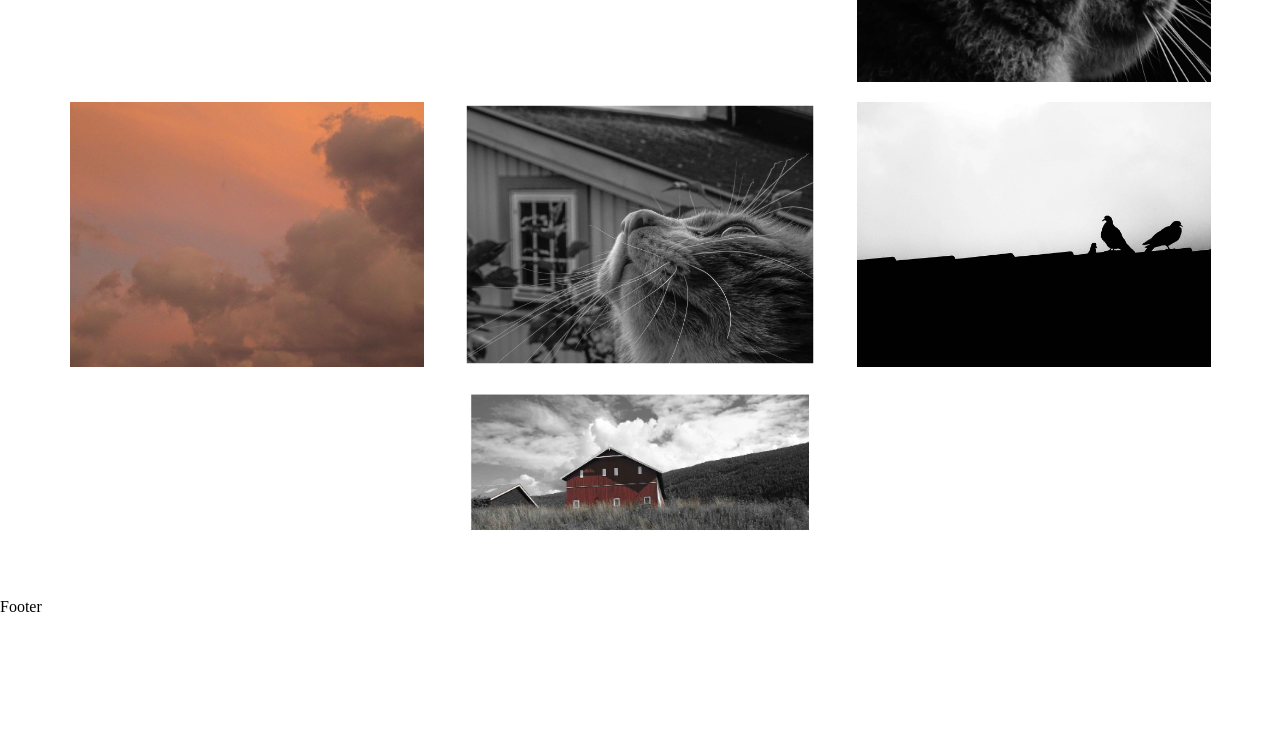
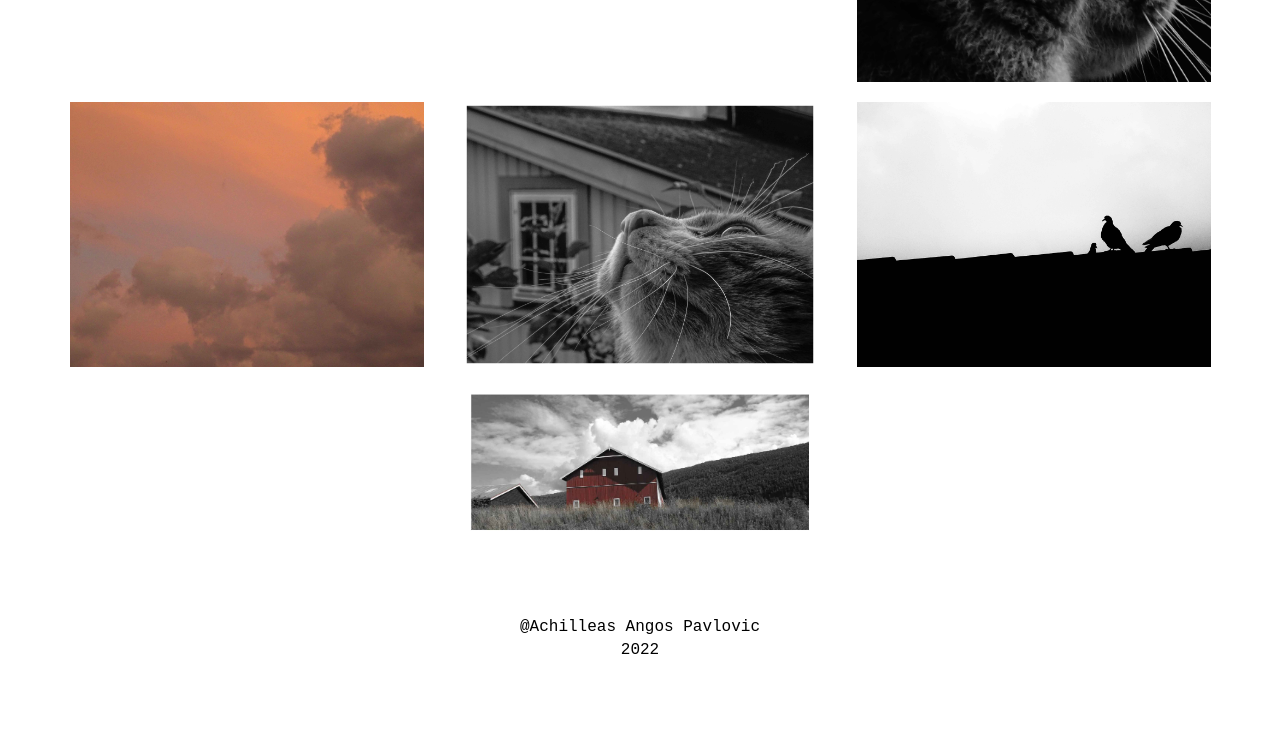
Before and after one commit to AchilleasAnvendt/achilleasgallery.github.io, a plain HTML site: page index.html in a window 1280 px wide. Shown: the part 2378-3126 px from the top of the page. After the commit the page ends 3057 px from the top, so only its background shows below. Drawn offline with nearby package versions, Linux system fonts and the light colour scheme.

Commit message:
Update index.html

```diff
--- a/index.html
+++ b/index.html
@@ -9,9 +9,12 @@
     <script src="https://ajax.googleapis.com/ajax/libs/jquery/3.6.0/jquery.min.js"></script>
     <link rel="preconnect" href="https://fonts.googleapis.com">
     <link rel="preconnect" href="https://fonts.gstatic.com" crossorigin>
+    <link rel="preconnect" href="https://fonts.googleapis.com">
+    <link rel="preconnect" href="https://fonts.gstatic.com" crossorigin>
     <style>
         body {
             margin: 0;
+            font-family: 'Roboto Mono', monospace;
         }
 
         img {
@@ -21,7 +24,7 @@
         .container {
             display: grid;
             grid-template-columns: repeat(3, 1fr);
-            grid-template-rows: 50px auto 150px;
+            grid-template-rows: 50px auto auto;
         }
 
         .header {
@@ -36,14 +39,23 @@
 
         .footer {
             grid-column: 1/-1;
+            display: flex;
+            flex-direction: column;
+            align-items: center;
+            padding: 20px 0;
+            gap: 5px 0;
         }
+
+
 
         h1 {
             margin: 0;
             text-align: center;
-            font-family: 'Oswald', sans-serif;
+
         }
-
+        p{
+            margin: 0;
+        }
         .flex-box {
             display: flex;
             flex-direction: row;
@@ -108,7 +120,10 @@
 
             </div>
         </div>
-        <div class="footer">Footer</div>
+        <div class="footer">
+            <p>@Achilleas Angos Pavlovic</p>
+            <p>2022</p>
+        </div>
     </div>
 
 
```
